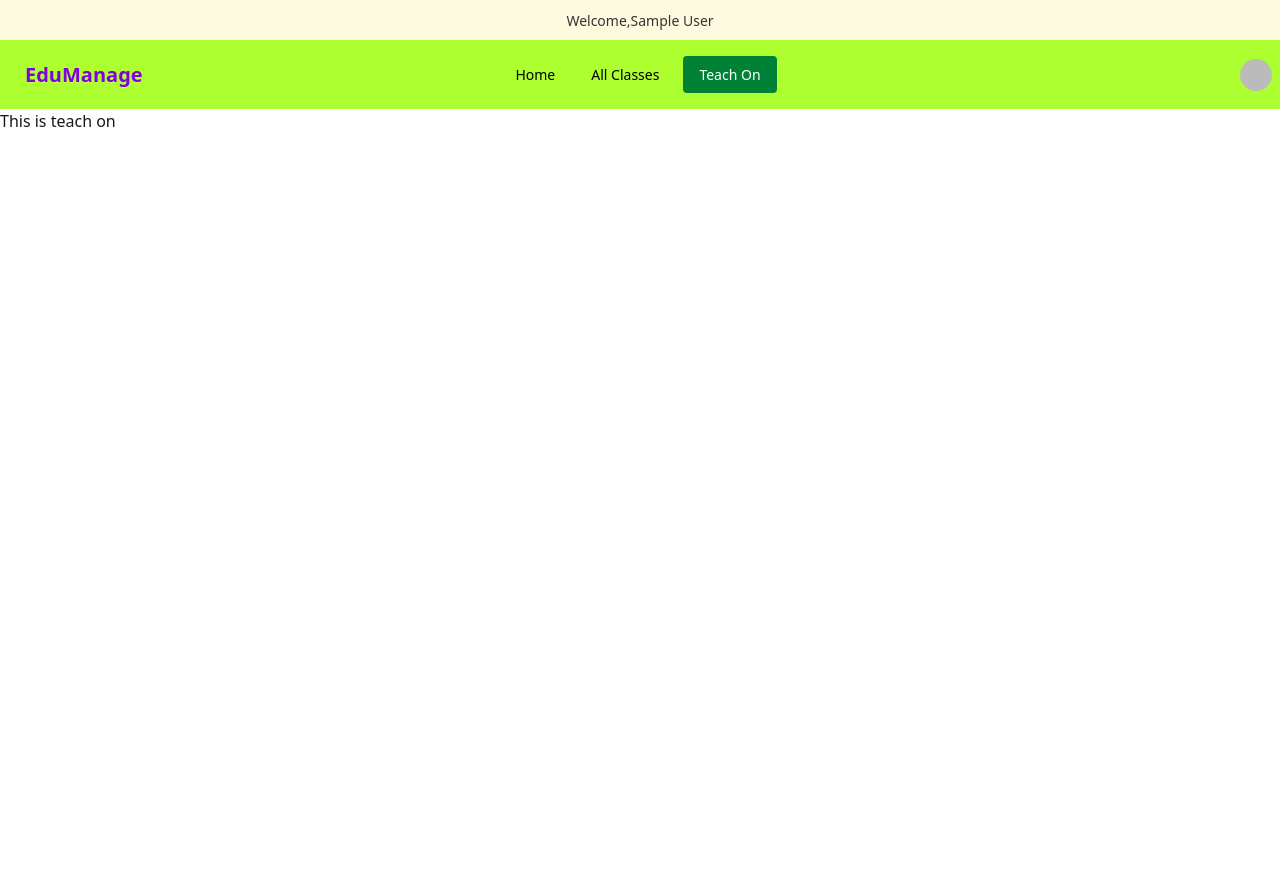
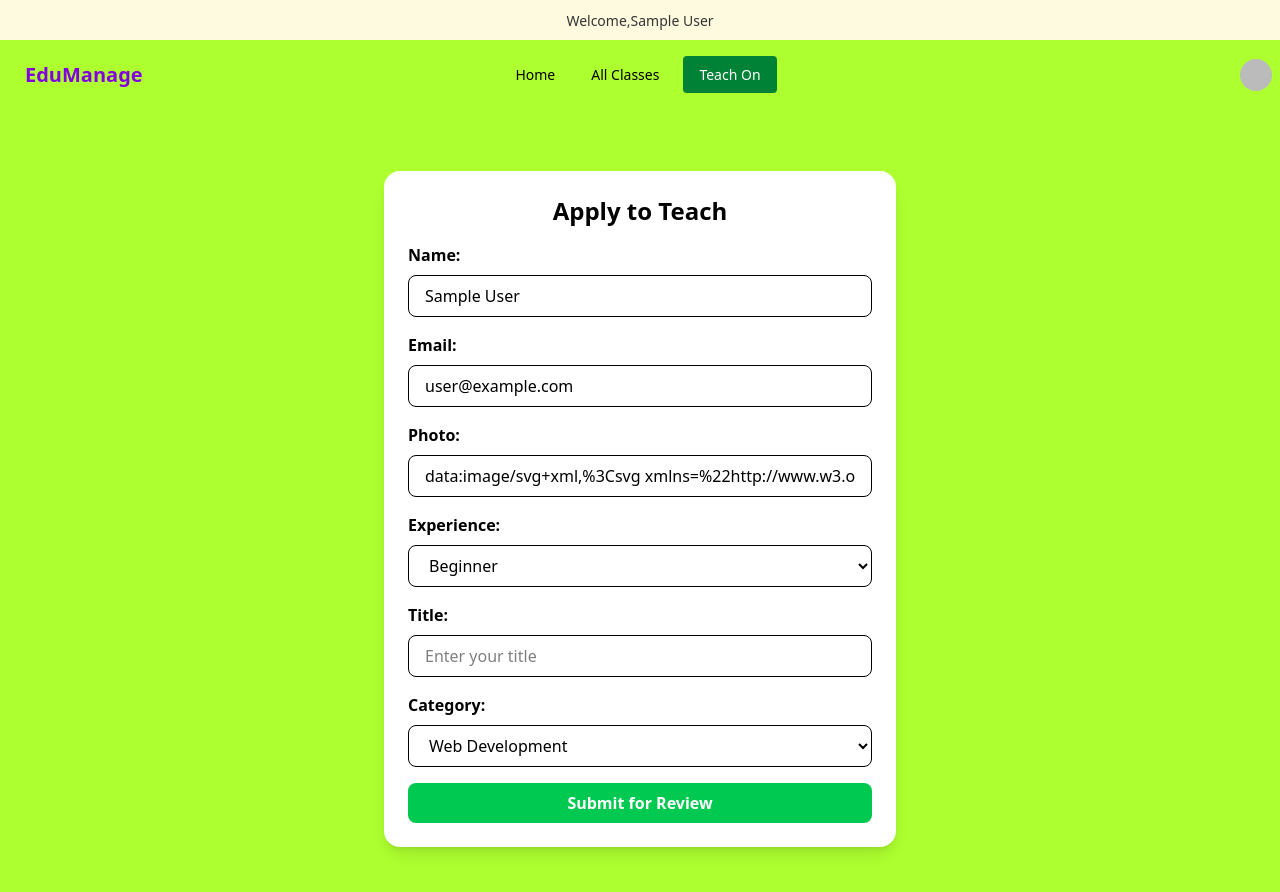
Before and after one commit to Sais-opu/EduManage, a React (Vite) app: page /teachon in a window 1280 px wide. Shown: the top 892 px of the page. Before the commit the page ends 800 px from the top, so only its background shows below. Built offline with nearby package versions, Linux system fonts and the light colour scheme; no server answers; sample sign-in values are in the browser's storage.

Commit message:
teach on page add

```diff
--- a/src/component/TeachOn/TeachOn.jsx
+++ b/src/component/TeachOn/TeachOn.jsx
@@ -1,9 +1,137 @@
-import React from 'react';
+import React, { useContext, useState } from "react";
+import { AuthContext } from "../Provider/AuthProvider";
 
 const TeachOn = () => {
+    const { user } = useContext(AuthContext);
+    const [formData, setFormData] = useState({
+        name: user?.displayName || "",
+        email: user?.email || "",
+        experience: "beginner",
+        title: "",
+        category: "Web Development",
+        photoURL: user?.photoURL || "",
+    });
+    const [loading, setLoading] = useState(false);
+    const [status, setStatus] = useState(null);
+
+    const handleSubmit = async (e) => {
+        e.preventDefault();
+        setLoading(true); // Show loading state during submission
+        try {
+            const response = await fetch("http://localhost:5000/teaching-requests", {
+                method: "POST",
+                headers: { "Content-Type": "application/json" },
+                body: JSON.stringify(formData),
+            });
+
+            if (response.ok) {
+                alert("Request submitted for review.");
+                setStatus("pending");
+            } else {
+                alert("Failed to submit request.");
+            }
+        } catch (error) {
+            console.error("Error submitting request:", error);
+        } finally {
+            setLoading(false); // Hide loading state
+        }
+    };
+
     return (
-        <div>
-            <h1>This is teach on</h1>
+        <div className="min-h-screen bg-[#adff2f] text-black flex items-center justify-center p-4">
+            <form
+                onSubmit={handleSubmit}
+                className="w-full max-w-lg bg-white shadow-lg rounded-2xl p-6 space-y-4"
+            >
+                <h1 className="text-2xl font-bold text-center text-black">
+                    Apply to Teach
+                </h1>
+                <div className="space-y-2">
+                    <label className="block text-black font-semibold">Name:</label>
+                    <input
+                        type="text"
+                        className="w-full px-4 py-2 border rounded-lg focus:outline-none focus:ring-2 focus:ring-green-500"
+                        value={formData.name}
+
+                    />
+                </div>
+                <div className="space-y-2">
+                    <label className="block text-black font-semibold">Email:</label>
+                    <input
+                        type="email"
+                        className="w-full px-4 py-2 border rounded-lg focus:outline-none focus:ring-2 focus:ring-green-500"
+                        value={formData.email}
+                        readOnly
+                    />
+                </div>
+                <div className="space-y-2">
+                    <label className="block text-black font-semibold">Photo:</label>
+                    <input
+                        type=""
+                        className="w-full px-4 py-2 border rounded-lg focus:outline-none focus:ring-2 focus:ring-green-500"
+                        value={formData.photoURL}
+
+                    />
+                </div>
+                <div className="space-y-2">
+                    <label className="block text-black font-semibold">Experience:</label>
+                    <select
+                        className="w-full px-4 py-2 border rounded-lg focus:outline-none focus:ring-2 focus:ring-green-500"
+                        value={formData.experience}
+                        onChange={(e) =>
+                            setFormData({ ...formData, experience: e.target.value })
+                        }
+                    >
+                        <option value="beginner">Beginner</option>
+                        <option value="mid-level">Mid-Level</option>
+                        <option value="experienced">Experienced</option>
+                    </select>
+                </div>
+                <div className="space-y-2">
+                    <label className="block text-black font-semibold">Title:</label>
+                    <input
+                        type="text"
+                        className="w-full px-4 py-2 border rounded-lg focus:outline-none focus:ring-2 focus:ring-green-500"
+                        value={formData.title}
+                        onChange={(e) =>
+                            setFormData({ ...formData, title: e.target.value })
+                        }
+                        placeholder="Enter your title"
+                        required
+                    />
+                </div>
+                <div className="space-y-2">
+                    <label className="block text-black font-semibold">Category:</label>
+                    <select
+                        className="w-full px-4 py-2 border rounded-lg focus:outline-none focus:ring-2 focus:ring-green-500"
+                        value={formData.category}
+                        onChange={(e) =>
+                            setFormData({ ...formData, category: e.target.value })
+                        }
+                    >
+                        <option value="Web Development">Web Development</option>
+                        <option value="Digital Marketing">Digital Marketing</option>
+                        <option value="Data Science">Data Science</option>
+                        <option value="Graphic Design">Graphic Design</option>
+                        <option value="Content Writing">Content Writing</option>
+                    </select>
+                </div>
+                <button
+                    type="submit"
+                    className={`w-full px-4 py-2 text-white font-bold rounded-lg ${loading
+                        ? "bg-gray-400 cursor-not-allowed"
+                        : "bg-green-500 hover:bg-green-600"
+                        }`}
+                    disabled={loading}
+                >
+                    {loading ? "Submitting..." : "Submit for Review"}
+                </button>
+                {status && (
+                    <p className="text-center text-green-600 font-medium mt-4">
+                        Request status: {status}
+                    </p>
+                )}
+            </form>
         </div>
     );
 };
--- a/src/main.jsx
+++ b/src/main.jsx
@@ -35,7 +35,7 @@ const router = createBrowserRouter([
       },
       {
         path: '/teachon',
-        element: <TeachOn></TeachOn>
+        element: <PrivateRoute><TeachOn></TeachOn></PrivateRoute>
 
       },
       {
```
